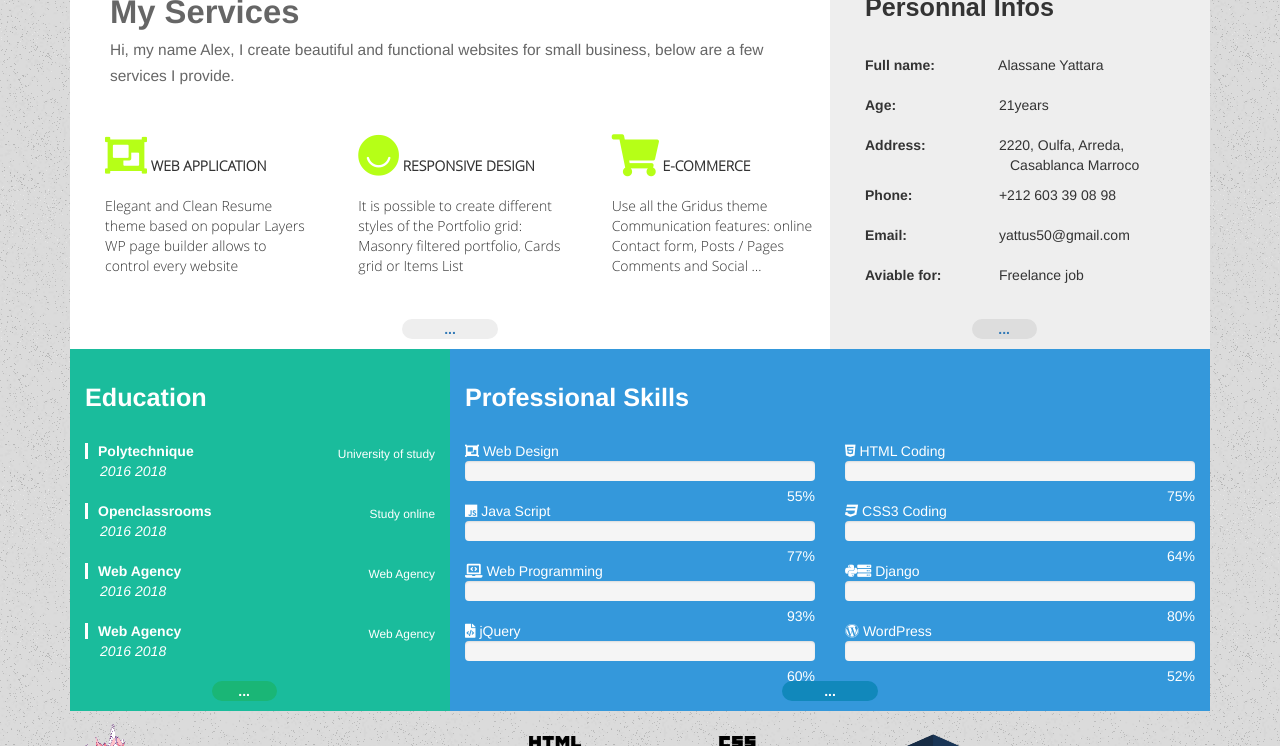
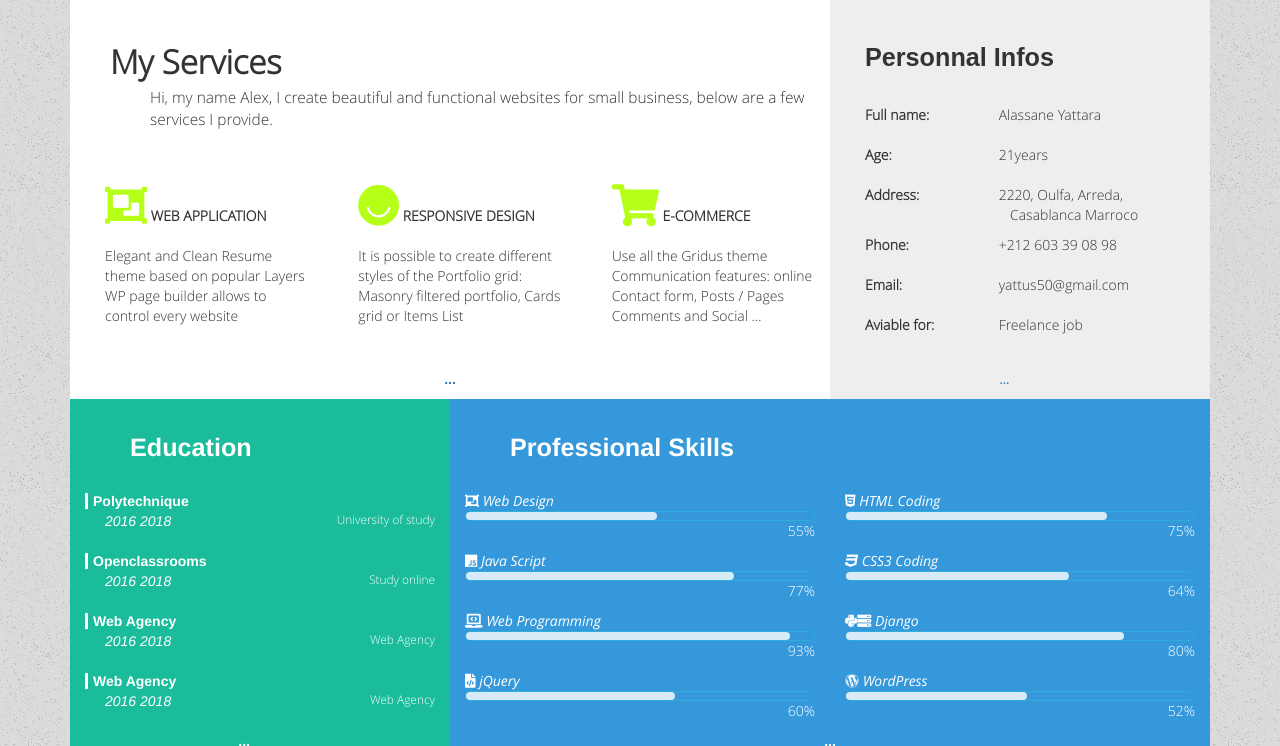
Before and after one commit to Yattus/monSite, a Django app: template monCV/templates/monCV/store_page.html in a window 1280 px wide. Shown: the part 411-1157 px from the top of the page. Run offline with Django 3.2, Linux system fonts and the light colour scheme; the template is opened without the code that fills it, so the values that code supplies are empty; some libraries are stand-ins or nearby versions; some web fonts are replaced.

Commit message:
finision de progress-bar et l'animation js

```diff
--- a/monCV/static/monCV/css/monCV2.css
+++ b/monCV/static/monCV/css/monCV2.css
@@ -84,32 +84,24 @@ header img{
 }
 
 .container{
-   margin-right: auto;
-   margin-left: auto;
-   padding-right: 15px;
-   padding-left: 15px;
+    margin-top: 50px;
+    margin-bottom: 50px;
+    margin-right: auto;
+    margin-left: auto;
+    padding-right: 15px;
+    padding-left: 15px;
 }
 
 
-/* header img{ */
-/*     height: 370px; */
-/*     width: 100%; */
-/* } */
-
 .nom{
-   font-family: 'black_jackregular', 'open_sanslight', 'cac_champagneregular', 'open_sansitalic', sans-serif, Verdana, Arial, "Arial Black", Impact;
-    padding-left: 50px;
+    font-family: 'cac_champagneregular', 'black_jackregular', 'open_sanslight', 'open_sansitalic', sans-serif, Verdana, Arial, "Arial Black", Impact;
     text-align: left;
-    font-size: 3em;
+    text-indent: 50px;
+    font-size: 5em;
     color: white;
     background-color: #474747;
     line-height: 120px;
 }
-
-/* .jumbotron{ */
-/*     /1* height: 180px; *1/ */
-/*     background-color: #6d6b6b; */
-/* } */
 
 .nom_icon{
     background-color: #464444;
@@ -117,6 +109,7 @@ header img{
 
 .div_job{
     /* font-family: 'robotolight', 'open_sanslight'; */
+    font-family: 'open_sansitalic', sans-serif, Verdana, Arial, "Arial Black", Impact;
     font-size: 1.6em;
     background-color: #424141;
     line-height: 120px;
@@ -167,10 +160,13 @@ header img{
     left: -126px;
     top: 0px;
     background-color: rgba(40,40,40,0.5);
-
     /* Transition propriété */
     transition-property: left;
     transition-duration: 400ms;
+}
+
+.pull-right {
+    font-family: 'open_sanslight', 'open_sansitalic', sans-serif, Verdana, Arial, "Arial Black", Impact;
 }
 
 .nom_icon:hover .nom_icon_span, .job_icon:hover .job_icon_span{
@@ -190,7 +186,8 @@ header img{
     height: 92px;
     text-align: left;
     color: white;
-    padding-left: 45px;
+    /* padding-left: 45px; */
+    text-indent: 45px;
     padding-top: 30px;
 }
 
@@ -199,77 +196,100 @@ header img{
 }
 
 .professionalC1{
+    font-family: 'open_sansitalic', sans-serif, Verdana, Arial, "Arial Black", Impact;
     height: 92px;
     color: white;
     text-align: left;
-    padding-left: 45px;
 }
 
 .professionalC2{
+    font-family: 'open_sansitalic', sans-serif, Verdana, Arial, "Arial Black", Impact;
     height: 92px;
     color: white;
     text-align: left;
-    padding-left: 15px;
-    padding-right: 45px;
+    /* padding-right: 45px; */
 }
 
 .pweb_design {
     width: 55%;
+    height: 8px;
+    background-color: #d6eaf8;
+    border-radius: 15px;
+}
+
+.prog {
+    border: 1px solid #2fadda;
+    border-radius: 15px;
+    height: 10px;
+    /* width: 315px; */
 }
 
 .pjavascript {
     width: 77%;
+    height: 8px;
+    background-color: #d6eaf8;
+    border-radius: 15px;
 }
 
 .pweb_prog {
     width: 93%;
+    height: 8px;
+    background-color: #d6eaf8;
+    border-radius: 15px;
 }
 
 .pjquery {
     width: 60%;
+    height: 8px;
+    background-color: #d6eaf8;
+    border-radius: 15px;
 }
 
 
 .phtml{
     width: 75%;
+    height: 8px;
+    background-color: #d6eaf8;
+    border-radius: 15px;
 }
 
 .pcss {
     width: 64%;
+    height: 8px;
+    background-color: #d6eaf8;
+    border-radius: 15px;
 }
 
 .pdjango {
     width: 80%;
+    height: 8px;
+    background-color: #d6eaf8;
+    border-radius: 15px;
 }
 
 .pwordpress {
     width: 52%;
+    height: 8px;
+    background-color: #d6eaf8;
+    border-radius: 15px;
 }
 
-.progress {
-    height: 8px;
-}
-
-.pull-right {
-    margin-top: -15px;
-}
 
 .schoolContent{
     text-align: left;
     color: white;
-    padding-left: 15px;
     height: 60px;
-    padding-left: 45px;
+    padding-left: 100px;
 }
 
 .schoolContent strong {
     font-weight: bold;
     border-left: 3px solid white;
-    padding-left: 10px;
+    padding-left: 5px;
 }
 
 .education {
-    padding-left: 15px;
+    padding-left: 20px;
 }
 
 .aside{
@@ -423,13 +443,13 @@ header img{
 }
 
 .nav_header2{
-    font-family: Arial, 'open_sanslight';
+    font-family: sans-serif, Verdana, Arial, "Arial Black", Impact;
     height: 120px;
     display: block;
     padding-top: 35px;
     color: white;
     text-decoration: none;
-    /* position: relative; */
+    position: relative;
     overflow: hidden;
 }
 
@@ -440,6 +460,7 @@ header img{
 
 /* Address : Personnal Infos */
 .personnal_infos{
+    font-family: 'open_sanslight', 'cac_champagneregular', 'open_sansitalic', sans-serif, Verdana, Arial, "Arial Black", Impact;
     background-color: #eee;
 }
 
@@ -483,15 +504,22 @@ header img{
 }
 
 .my_services{
+    /* font-family: 'open_sansitalic', sans-serif, Verdana, Arial, "Arial Black", Impact; */
     padding-top: 40px;
     padding-left: 25px;
     font-size: 1.3em;
-    color: #666;
 }
 
 
 .my_services strong {
+    font-family: 'open_sanslight', 'open_sansitalic', sans-serif, Verdana, Arial, "Arial Black", Impact;
     font-size: 1.8em;
+}
+
+.service{
+    font-family: 'open_sanslight', 'open_sansitalic', sans-serif, Verdana, Arial, "Arial Black", Impact;
+    display: block;
+    padding-left: 40px;
 }
 
 .my_services2{
@@ -549,6 +577,7 @@ footer .detail {
 
 .footerheight2 {
     /* padding-left: 37px; */
+    font-family: 'open_sanslight', 'cac_champagneregular', 'open_sansitalic', sans-serif, Verdana, Arial, "Arial Black", Impact;
     text-align: left;
     margin-top: 8px;
     /* font-size: 0.9em; */
@@ -567,7 +596,7 @@ footer .detail {
     display: block;
     width: 100%;
     border-radius: 15px;
-    background-color: #eee;
+    /* background-color: #eee; */
 }#paS:hover {
     text-decoration: none;
     background-color: #ddd;
@@ -578,7 +607,7 @@ footer .detail {
     display: block;
     width: 100%;
     border-radius: 15px;
-    background-color: #ddd;
+    /* background-color: #ddd; */
 }#paI:hover {
     text-decoration: none;
     background-color: #aaa;
@@ -590,7 +619,7 @@ footer .detail {
     border-radius: 15px;
     width: 100%;
     color: white;
-    background-color: #1ab676
+    /* background-color: #1ab676 */
 }#paE:hover {
     text-decoration: none;
     background-color: #1a7;
@@ -602,7 +631,7 @@ footer .detail {
     width: 100%;
     color: white;
     border-radius: 15px;
-    background-color: #18b;
+    /* background-color: #18b; */
 }#paP:hover {
     text-decoration: none;
     background-color: #16b;
--- a/monCV/static/monCV/js/ExperienceAnimation.js
+++ b/monCV/static/monCV/js/ExperienceAnimation.js
@@ -7,7 +7,8 @@ var v = 5;
 var jobLActuel = 0;
 var cpt = 0;
 var t = false;
-liste = ['Web_Application', 'Responsive_Design', 'WordPress_Developper'];
+liste = ['Web', 'Responsive', 'WordPress'];
+liste2 = ['Application', 'Design', 'Developper']
 
 function funtionAnimation(){
     jobLActuel = parseFloat(getComputedStyle(jobElt).width);
@@ -22,7 +23,7 @@ function funtionAnimation(){
     {
         d *= -1;
         // t = true;
-        jobElt.textContent = liste[cpt];
+        jobElt.innerHTML = liste[cpt]+"<span style='color: #424141'>i</span>"+liste2[cpt]
         cpt += 1;
         if (cpt===3) { cpt = 0;}
     }
--- a/templates/base.html
+++ b/templates/base.html
@@ -147,7 +145,7 @@
                                 <div class='col-md-12 serviceContent'>
                                     <p class='my_services'>
                                         <strong>My Services</strong><br>
-                                        <small>Hi, my name Alex, I create beautiful and functional websites for
+                                        <small class='service'>Hi, my name Alex, I create beautiful and functional websites for
                                         small business, below are a few services I provide.
                                         </small>
                                     </p>
@@ -285,29 +283,29 @@
                                             <div class='row'>
                                                 <div class='col-md-12 aside professionalC1'>
                                                     <i class="fa fa-object-group"></i> Web Design<br>
-                                                    <div class='progress progress-striped'>
-                                                        <div class='progress-bar progress-bar-info pweb_design'></div>
+                                                    <div class='prog'>
+                                                        <div class='pweb_design'></div>
                                                     </div>
                                                     <div class='pull-right'>55%</div>
                                                 </div>
                                                 <div class='col-md-12 aside professionalC1'>
                                                     <i class="fab fa-js"></i> Java Script<br>
-                                                    <div class='progress progress-striped'>
-                                                        <div class='progress-bar progress-bar-info pjavascript'></div>
+                                                    <div class='prog'>
+                                                        <div class='pjavascript'></div>
                                                     </div>
                                                     <div class='pull-right'>77%</div>
                                                 </div>
                                                 <div class='col-md-12 aside professionalC1'>
                                                   <i class="fas fa-laptop-code"></i> Web Programming<br>
-                                                    <div class='progress progress-striped'>
-                                                        <div class='progress-bar progress-bar-info pweb_prog'></div>
+                                                    <div class='prog'>
+                                                        <div class='pweb_prog'></div>
                                                     </div>
                                                     <div class='pull-right'>93%</div>
                                                 </div>
                                                 <div class='col-md-12 aside professionalC1'>
                                                     <i class="fas fa-file-code"></i> jQuery<br>
-                                                    <div class='progress progress-striped'>
-                                                        <div class='progress-bar progress-bar-info pjquery'></div>
+                                                    <div class='prog'>
+                                                        <div class='pjquery'></div>
                                                     </div>
                                                     <div class='pull-right'>60%</div>
                                                 </div>
@@ -317,29 +315,29 @@
                                             <div class='row'>
                                                 <div class='col-md-12 aside professionalC2'>
                                                     <i class="fab fa-html5"></i> HTML Coding<br>
-                                                    <div class='progress progress-striped'>
-                                                        <div class='progress-bar progress-bar-info phtml'></div>
+                                                    <div class='prog'>
+                                                        <div class='phtml'></div>
                                                     </div>
                                                     <div class='pull-right'>75%</div>
                                                 </div>
                                                 <div class='col-md-12 aside professionalC2'>
                                                     <i class="fab fa-css3"></i> CSS3 Coding<br>
-                                                    <div class='progress progress-striped'>
-                                                        <div class='progress-bar progress-bar-info pcss'></div>
+                                                    <div class='prog'>
+                                                        <div class='pcss'></div>
                                                     </div>
                                                     <div class='pull-right'>64%</div>
                                                 </div>
                                                 <div class='col-md-12 aside professionalC2'>
                                                     <i class="fab fa-python"></i><i class="fas fa-server"></i> Django<br>
-                                                    <div class='progress progress-striped'>
-                                                        <div class='progress-bar progress-bar-info pdjango'></div>
+                                                    <div class='prog'>
+                                                        <div class='pdjango'></div>
                                                     </div>
                                                     <div class='pull-right'>80%</div>
                                                 </div>
                                                 <div class='col-md-12 aside professionalC2'>
                                                     <i class="fab fa-wordpress"></i> WordPress<br>
-                                                    <div class='progress progress-striped'>
-                                                        <div class='progress-bar progress-bar-info pwordpress'></div>
+                                                    <div class='prog'>
+                                                        <div class='pwordpress'></div>
                                                     </div>
                                                     <div class='pull-right'>52%</div>
                                                 </div>
```
Also changed, not shown: other parts of templates/base.html (+36 -39 lines).
